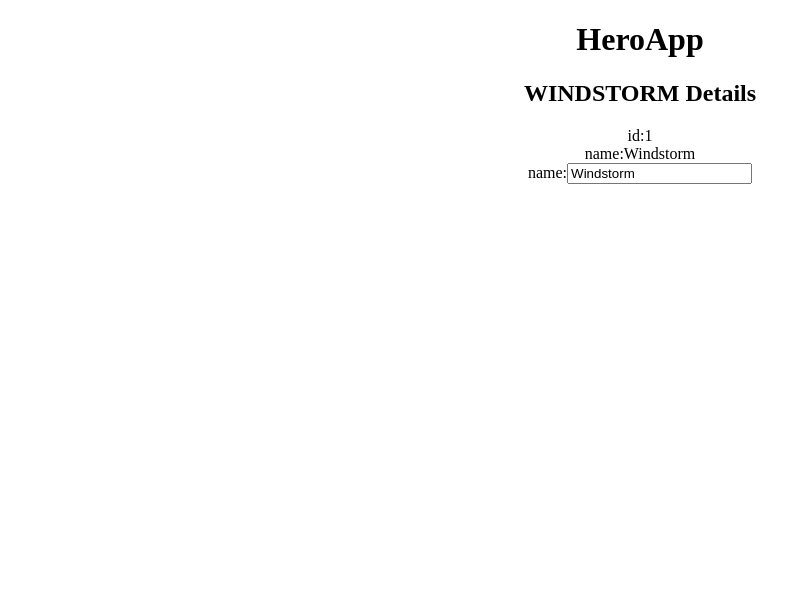
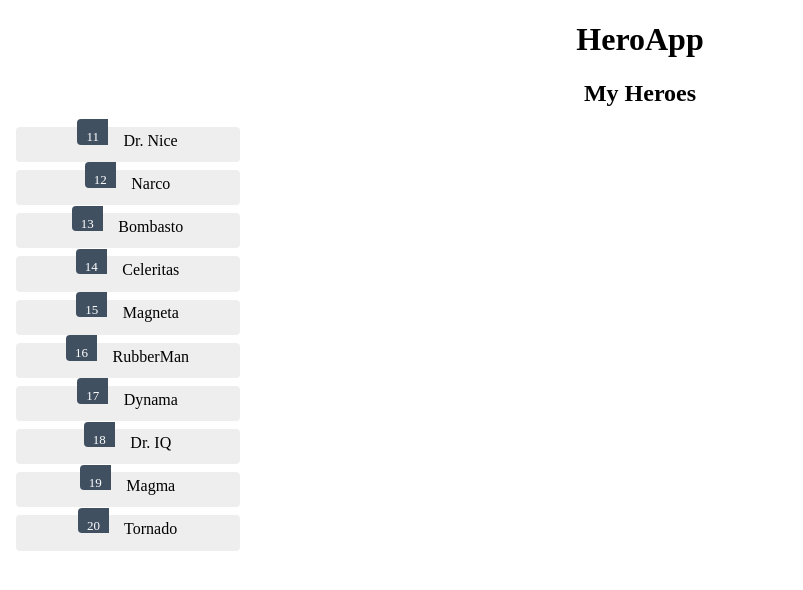
Before and after one commit to yid164/HeroApp, an Angular app: page / in a window 1280 px wide. Shown: the top 590 px of the page, without its empty margins (0-803 px from the left). Built offline with nearby package versions, Linux system fonts and the light colour scheme.

Commit message:
Add selected hero, CSS files

```diff
--- a/src/app/heroes/heroes.component.css
+++ b/src/app/heroes/heroes.component.css
@@ -0,0 +1,53 @@
+.selected{
+    background-color: #CFD8DC !important;
+    color: white;
+}
+
+.heroes {
+    margin: 0 0 2em 0;
+    list-style-type: none;
+    padding: 0;
+    width: 15em;
+}
+
+.heroes li{
+    cursor: pointer;
+    position: relative;
+    left: 0;
+    background-color: #EEE;
+    margin: .5em;
+    padding: .3em 0;
+    height: 1.6em;
+    border-radius: 4px;
+}
+
+.heroes li.selected:hover {
+    background-color: #BBD8DC !important;
+    color:white;
+}
+
+.heroes li:hover{
+    color: #607D8B;
+    background-color: #ddd;
+    left: -3px;
+}
+
+.heroes .text{
+    position: relative;
+    top:-3px;
+}
+
+.heroes .badge {
+    display: inline;
+    font-size:small;
+    color:white;
+    padding: 0.8em 0.7em 0 0.7em;
+    background-color: #405061;
+    line-height: 1em;
+    position:relative;
+    left: -1px;
+    top:-4px;
+    height: 1.8em;
+    margin-right: 0.8em;
+    border-radius: 4px 0 0 4px
+}
--- a/src/app/heroes/heroes.component.html
+++ b/src/app/heroes/heroes.component.html
@@ -1,18 +1,21 @@
-<h2>
-    {{ hero.name | uppercase}} Details
-</h2>
+<h2>My Heroes</h2>
 
-<div>
-    <span>id:</span>{{ hero.id }}
+<ul class="heroes">
+    <li *ngFor="let hero of heroes"
+        [class.selected]="hero === selectedHero"
+        (click)="onSelected(hero)">
+        <span class="badge">{{hero.id}}</span> {{hero.name}}
+    </li>
+</ul>
+
+<div *ngIf="selectedHero">
+
+    <h2>{{selectedHero.name | uppercase}} Details</h2>
+    <div><span>id: </span>{{selectedHero.id}}</div>
+    <div>
+        <label>name:
+            <input [(ngModel)]="selectedHero.name" placeholder="name"/>
+        </label>
+    </div>
+
 </div>
-
-<div>
-    <span>name:</span>{{hero.name}}
-</div>
-
-<div>
-    <label>
-        name:<input [(ngModel)]="hero.name" placeholder="name">
-
-    </label>
-</div>
--- a/src/app/heroes/heroes.component.ts
+++ b/src/app/heroes/heroes.component.ts
@@ -1,5 +1,6 @@
 import { Component, OnInit } from '@angular/core';
 import { Hero } from '../hero';
+import {HEROES} from '../mock-heroes'
 
 @Component({
   selector: 'app-heroes',
@@ -7,10 +8,10 @@
   styleUrls: ['./heroes.component.css']
 })
 export class HeroesComponent implements OnInit {
-
-  hero:Hero = {
-    id:1,
-    name:"Windstorm"
+  heroes = HEROES;
+  selectedHero: Hero;
+  onSelected(hero:Hero):void{
+    this.selectedHero = hero;
   }
 
   constructor() { }
@@ -19,4 +20,5 @@
 
   }
 
+
 }
--- /dev/null
+++ b/src/app/mock-heroes.ts
@@ -0,0 +1,15 @@
+import { Hero } from './hero';
+
+export const HEROES: Hero[] = [
+    {id:11, name: 'Dr. Nice'},
+    {id:12, name: 'Narco'},
+    {id:13, name: 'Bombasto'},
+    {id:14, name: 'Celeritas'},
+    {id:15, name: 'Magneta'},
+    {id:16, name: 'RubberMan'},
+    {id:17, name: 'Dynama'},
+    {id:18, name: 'Dr. IQ'},
+    {id:19, name: 'Magma'},
+    {id:20, name: 'Tornado'}
+
+]
```
